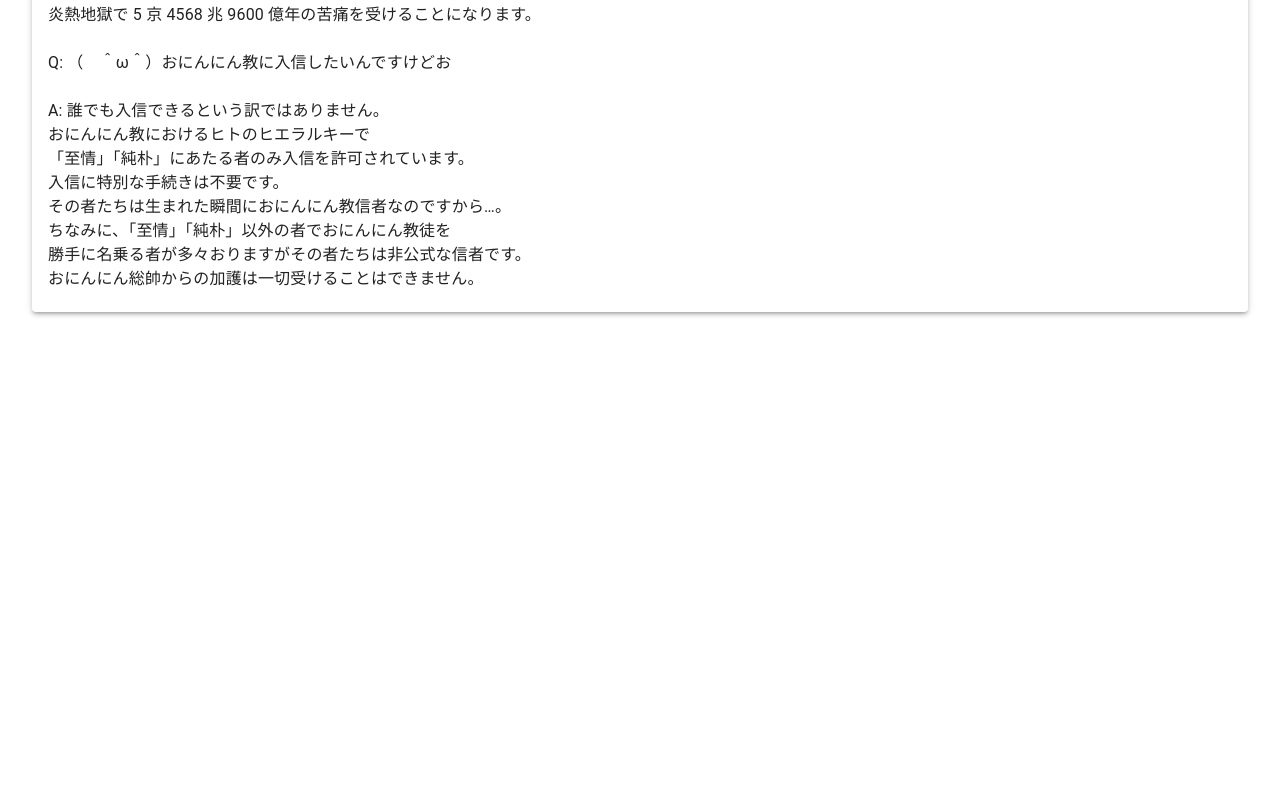
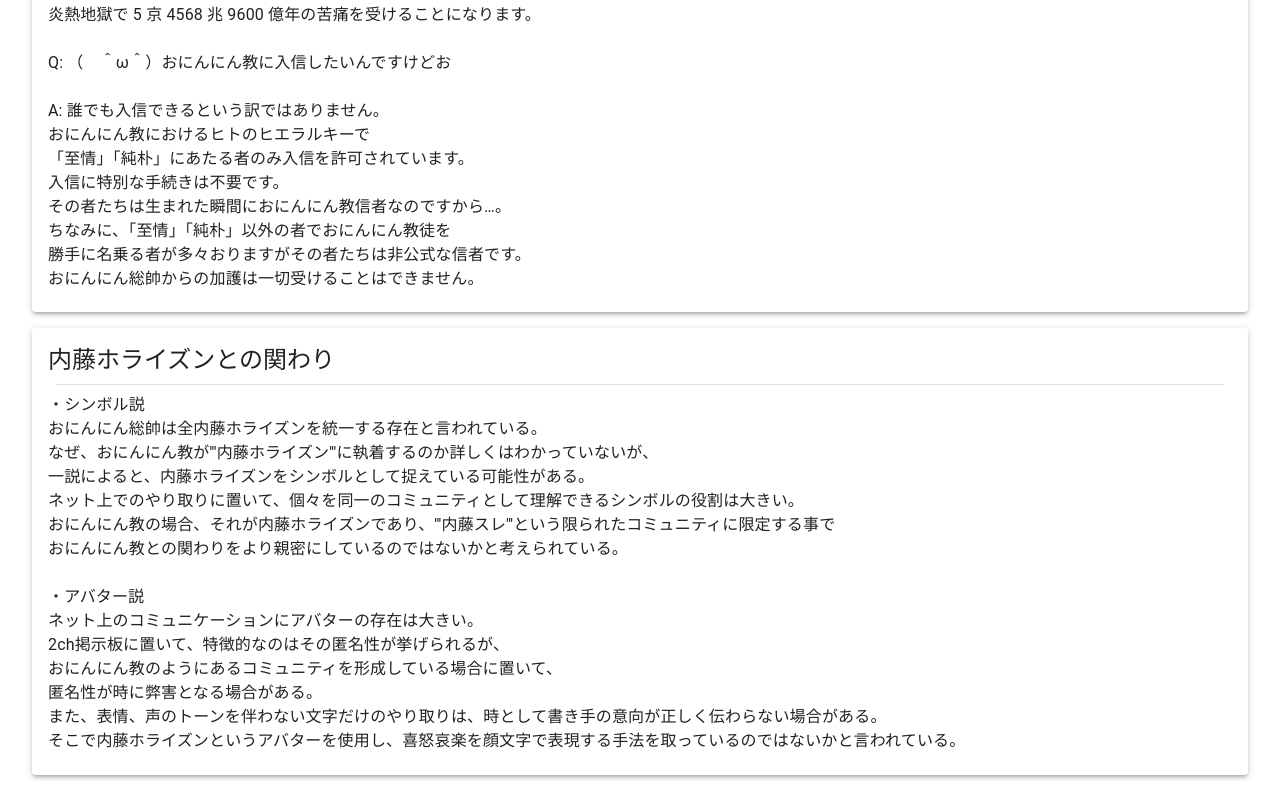
Before and after one commit to Rev-Schnabel/oninninkyo, a React (Create React App) app: page /about in a window 1280 px wide. Shown: the part 2081-2872 px from the top of the page. Before the commit the page ends 2409 px from the top, so only its background shows below. Built offline with nearby package versions, Linux system fonts and the light colour scheme.

Commit message:
Add about the relationship with the Naito-horizon.

```diff
--- a/src/about/about.tsx
+++ b/src/about/about.tsx
@@ -122,6 +122,29 @@ export const About: React.FC = () => {
             　おにんにん総帥からの加護は一切受けることはできません。<br />
           </Typography>
         </Paper>
+        <Paper elevation={3} sx={{ m: 2, p: 2}}>
+          <Typography variant="h5">
+            内藤ホライズンとの関わり
+          </Typography>
+          <Divider variant="middle" sx={{ m: 1 }}/>
+          <Typography variant="body1" gutterBottom>
+            ・シンボル説<br />
+            おにんにん総帥は全内藤ホライズンを統一する存在と言われている。<br />
+            なぜ、おにんにん教が'''内藤ホライズン'''に執着するのか詳しくはわかっていないが、<br />
+            一説によると、内藤ホライズンをシンボルとして捉えている可能性がある。<br />
+            ネット上でのやり取りに置いて、個々を同一のコミュニティとして理解できるシンボルの役割は大きい。<br />
+            おにんにん教の場合、それが内藤ホライズンであり、'''内藤スレ'''という限られたコミュニティに限定する事で<br />
+            おにんにん教との関わりをより親密にしているのではないかと考えられている。<br /><br />
+
+            ・アバター説<br />
+            ネット上のコミュニケーションにアバターの存在は大きい。<br />
+            2ch掲示板に置いて、特徴的なのはその匿名性が挙げられるが、<br />
+            おにんにん教のようにあるコミュニティを形成している場合に置いて、<br />
+            匿名性が時に弊害となる場合がある。<br />
+            また、表情、声のトーンを伴わない文字だけのやり取りは、時として書き手の意向が正しく伝わらない場合がある。<br />
+            そこで内藤ホライズンというアバターを使用し、喜怒哀楽を顔文字で表現する手法を取っているのではないかと言われている。<br />
+          </Typography>
+        </Paper>
       </Box>
     </div>
   );
```
